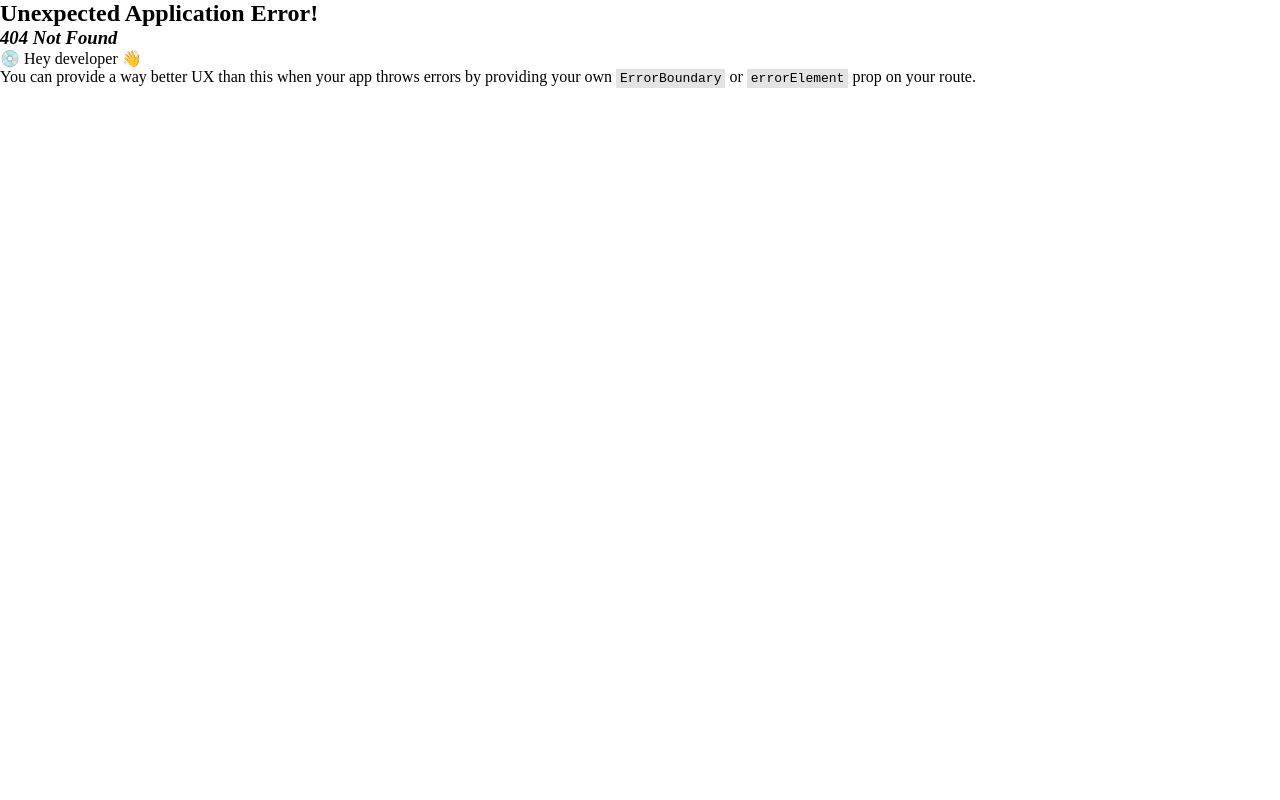
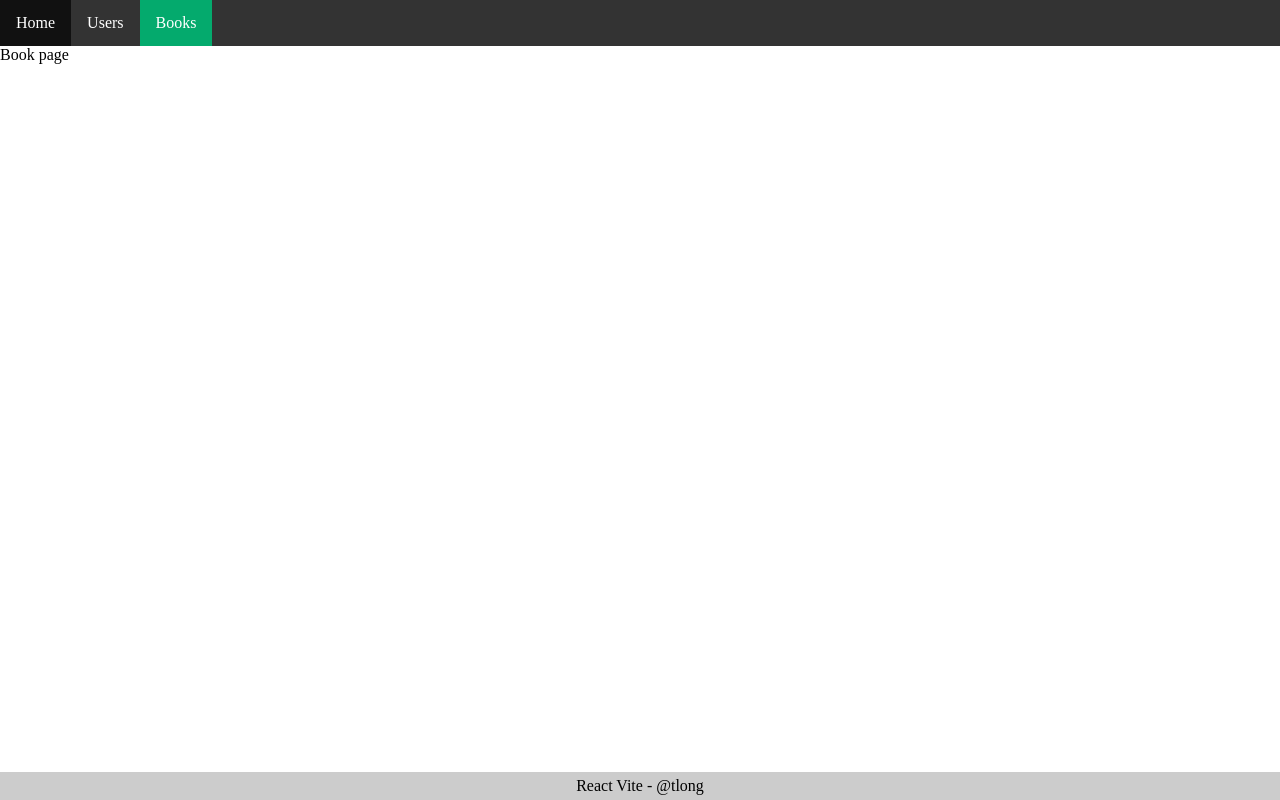
Before and after one commit to tlong1312/React-test, a React (Vite) app: page /books in a window 1280 px wide. Before the commit this address had no page. Built offline with nearby package versions, Linux system fonts and the light colour scheme.

Commit message:
video 52

```diff
--- a/src/components/layout/header.jsx
+++ b/src/components/layout/header.jsx
@@ -6,7 +6,7 @@
         <ul>
             <li><NavLink to="/">Home</NavLink></li>
             <li><NavLink to="/users">Users</NavLink></li>
-            <li><NavLink to="/products">Products</NavLink></li>
+            <li><NavLink to="/books">Books</NavLink></li>
         </ul>
     )
 }
--- a/src/main.jsx
+++ b/src/main.jsx
@@ -8,13 +8,15 @@
 import LoginPage from './pages/login.jsx';
 import RegisterPage from './pages/register.jsx';
 import UserPage from './pages/user.jsx';
-import ProductPage from './pages/product.jsx';
+import BookPage from './pages/book.jsx';
 import TodoApp from './components/todo/TodoApp.jsx';
+import ErrorPage from './pages/error.jsx';
 
 const router = createBrowserRouter([
   {
     path: "/",
     element: <App />,
+    errorElement: <ErrorPage />,
     children: [
       {
         index: true,
@@ -25,8 +27,8 @@
         element: <UserPage />,
       },
       {
-        path: "/products",
-        element: <ProductPage />,
+        path: "/books",
+        element: <BookPage />,
       }
     ]
   },
--- /dev/null
+++ b/src/pages/book.jsx
@@ -0,0 +1,8 @@
+
+const BookPage = () => {
+    return (
+        <div>Book page</div>
+    )
+}
+
+export default BookPage;
--- /dev/null
+++ b/src/pages/error.jsx
@@ -0,0 +1,20 @@
+import { Link, useRouteError } from "react-router-dom";
+
+export default function ErrorPage() {
+  const error = useRouteError();
+  console.error(error);
+
+  return (
+    <div id="error-page">
+      <h1>Oops!</h1>
+      <p>Sorry, an unexpected error has occurred.</p>
+      <p>
+        <i>{error.statusText || error.message}</i>
+      </p>
+      <div>
+        <Link to="/"><span>Home</span>  </Link>
+
+      </div>
+    </div>
+  );
+}
--- a/src/pages/product.jsx
+++ /dev/null
@@ -1,8 +0,0 @@
-
-const ProductPage = () => {
-    return (
-        <div>Product page</div>
-    )
-}
-
-export default ProductPage;
```
